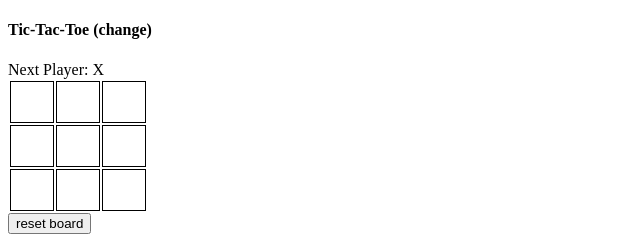
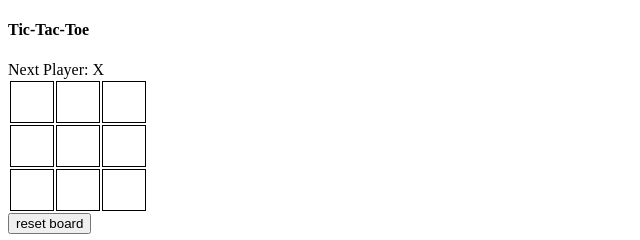
Before and after one commit to HBehrens/tic-tac-toe, a website: page src/index.html in a window 1280 px wide. Shown: the full height of the page, 0-640 px from the left. Drawn offline with Linux system fonts and the light colour scheme.

Commit message:
Revert "test-change to verify automatic publishing works"
This reverts commit 3f8059467a82a46f1ce4e7d97dd058573a547541.

```diff
--- a/src/index.html
+++ b/src/index.html
@@ -13,7 +13,7 @@
     <!-- endref -->
 </head>
 <body>
-<h4 id="source_tic-tac-toe">Tic-Tac-Toe (change)</h4>
+<h4 id="source_tic-tac-toe">Tic-Tac-Toe</h4>
 <div ng-controller="TicTacToeCntl">
     Next Player: {{nextMove}}
     <div class="winner" ng-show="winner">Player {{winner}} has won!</div>
```
